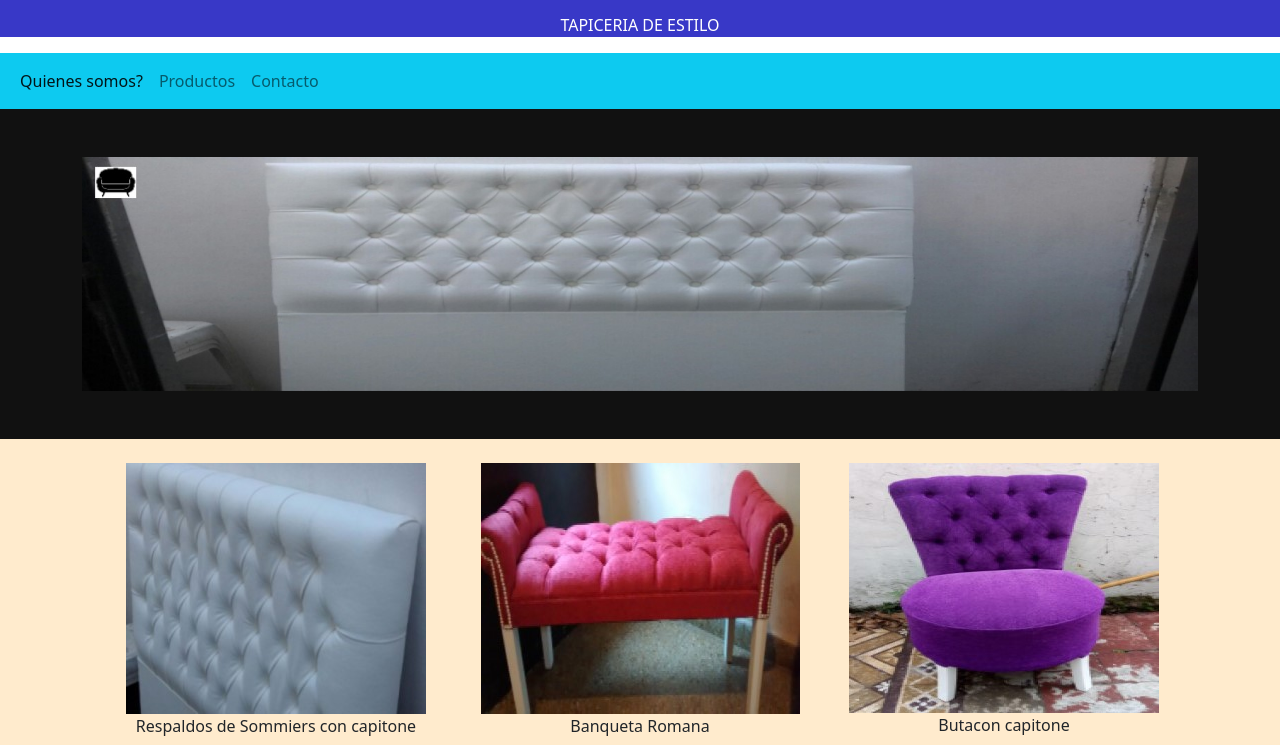
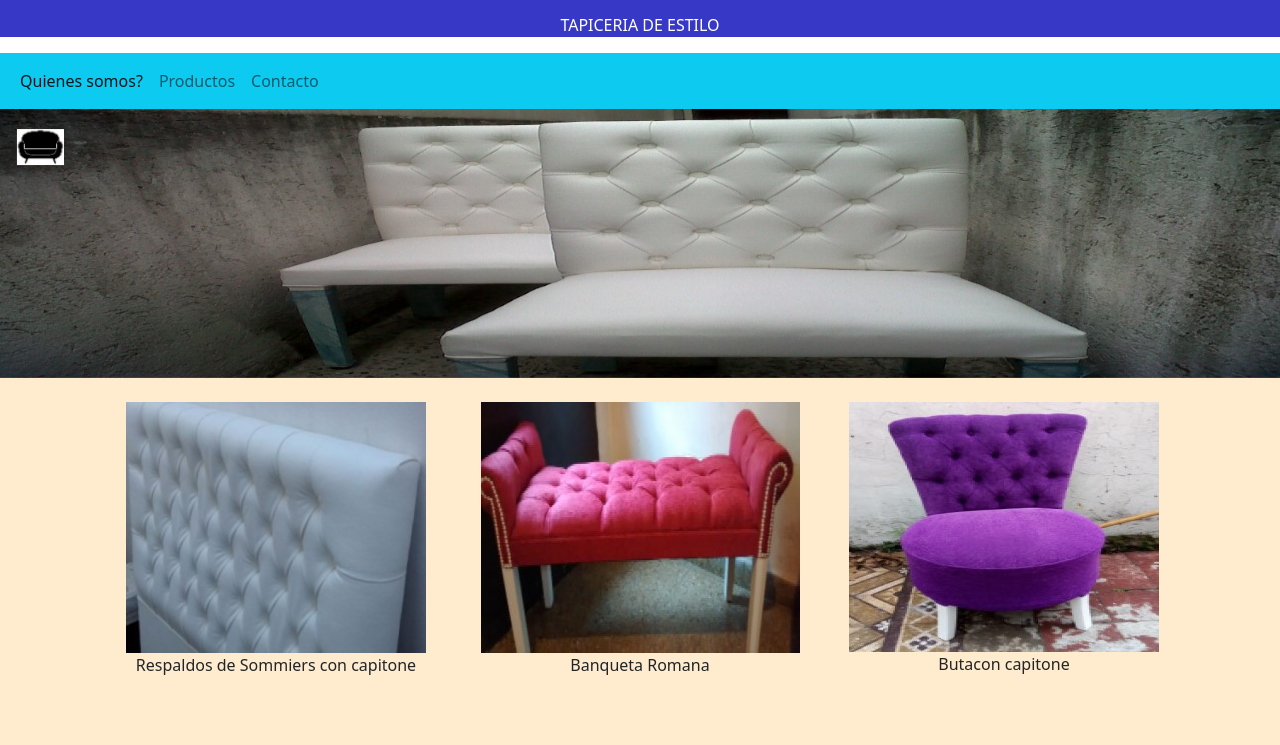
Before and after one commit to antonio-1983/proyecto_integrador, a plain HTML site: page index.html in a window 1280 px wide. Shown: the part 55-800 px from the top of the page. Drawn offline with nearby package versions, Linux system fonts and the light colour scheme.

Commit message:
Update index.html

```diff
--- a/index.html
+++ b/index.html
@@ -31,20 +31,16 @@
               </nav>
             </div>
 
-                <div class="container-fluid slider pb-5">
-                    <div class="container pt-5">
             <div id="carouselExampleSlidesOnly" class="carousel slide" data-bs-ride="carousel">
                 <div class="carousel-inner">
                   <div class="carousel-item active">
-                                <img src="fotos/carrusel2.jpg" class="d-block w-100" alt="...">
+                    <img src="fotos/carrusel3.jpg" class="d-block w-100" alt="...">
                   </div>
                   <div class="carousel-item">
                     <img src="fotos/carrusel1.jpg" class="d-block w-100" alt="...">
                   </div>
                   <div class="carousel-item">
-                                <img src="fotos/carrusel3.jpg" class="d-block w-100" alt="...">
-                              </div>
-                            </div>
+                    <img src="fotos/carrusel2.jpg" class="d-block w-100" alt="...">
                   </div>
                 </div>
               </div>
```
Lines whose indentation alone changed are shown as unchanged.
